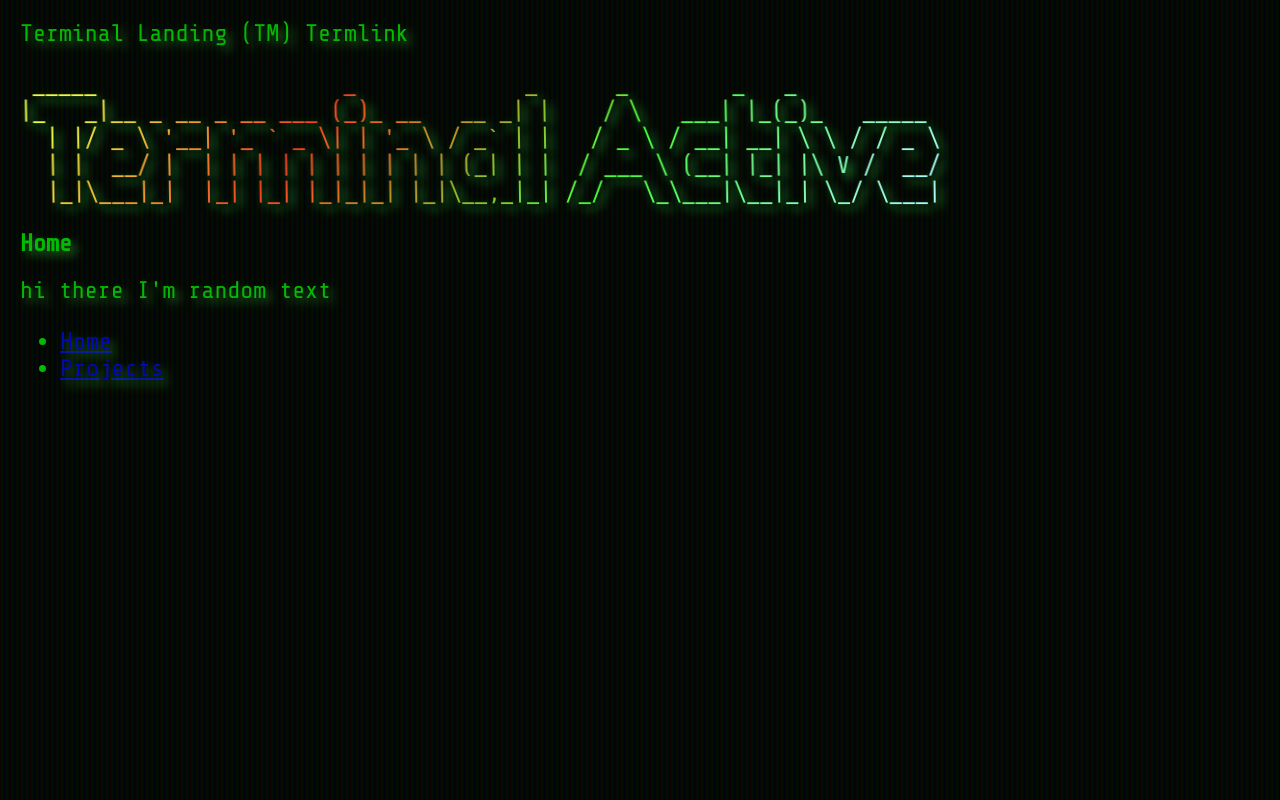
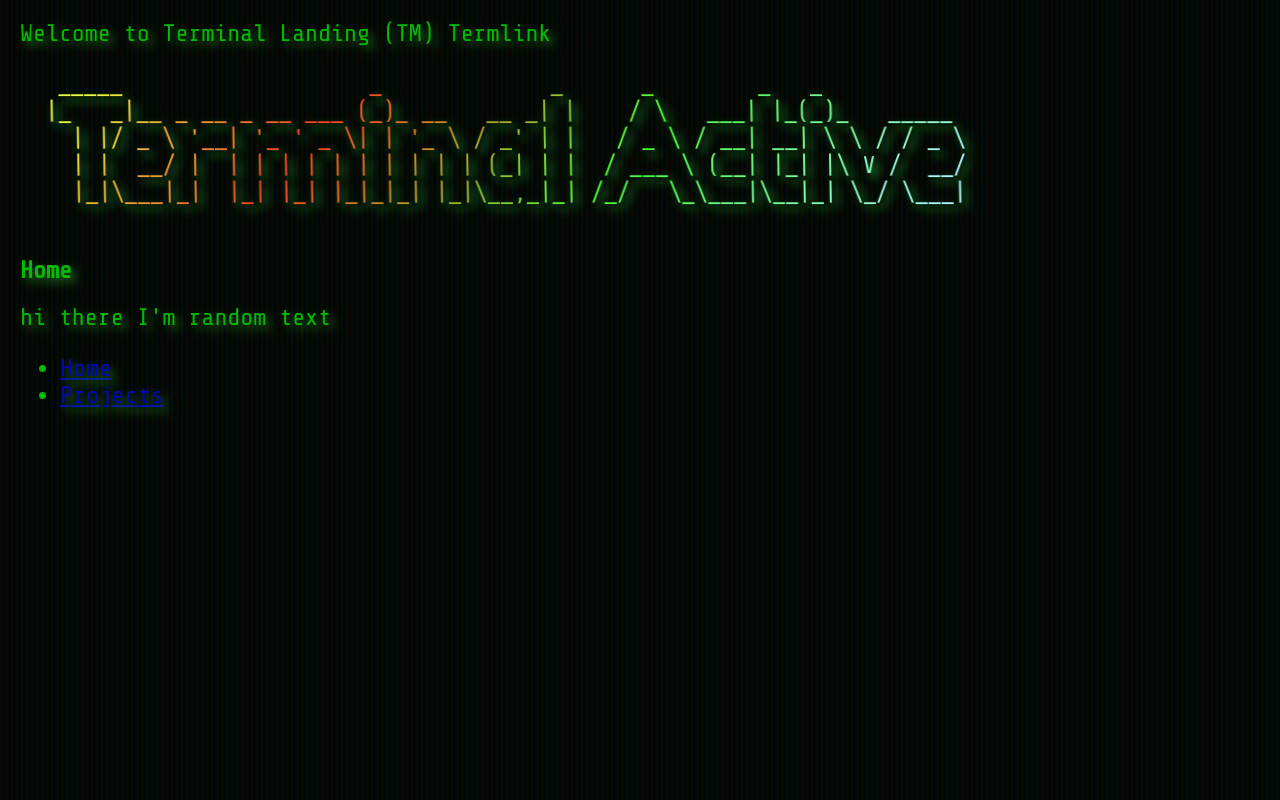
Before and after one commit to arthvadrr/terminal-landing, a React (Create React App) app: page / in a window 1280 px wide. Built offline with nearby package versions, Linux system fonts and the light colour scheme; the HTML template or start-up script is replaced by a standard one.

Commit message:
created animated text printer

```diff
--- a/src/App.scss
+++ b/src/App.scss
@@ -54,3 +54,7 @@
   from {transform: skew(120deg); filter: blur(10px)}
   to {transform: skew(0); filter: blur(0)}
 }
+
+pre {
+  white-space: pre-wrap;
+}
--- a/src/components/Header/Header.js
+++ b/src/components/Header/Header.js
@@ -1,24 +1,40 @@
+import { useState, useEffect } from 'react';
 import typeText from '../../scripts/typeText';
 import './Header.scss';
 
 const Header = () => {
+  const [loaderArr, setLoaderArr] = useState('......'.split(''))
+  const [loader, setLoader] = useState('Loading.')
+  const [asciiArr, setAsciiArr] = useState(`   _____                   _             _      _        _   _
+  |_   _|__ _ __ _ __ ___ (_)_ __   __ _| |    / \\   ___| |_(_)_   _____
+    | |/ _ \\ '__| '_ ' _ \\| | '_ \\ / _' | |   / _ \\ / __| __| \\ \\ / / _ \\
+    | |  __/ |  | | | | | | | | | | (_| | |  / ___ \\ (__| |_| |\\ V /  __/
+    |_|\\___|_|  |_| |_| |_|_|_| |_|\\__,_|_| /_/   \\_\\___|\\__|_| \\_/ \\___|
+ `.split(''))
+  const [welcomeArr, setWelcomeArr] = useState('Welcome to Terminal Landing (TM) Termlink'.split(''));
+  const [welcome, setWelcome] = useState('');
+  const [ascii1, setAscii1] = useState('')
+
+  useEffect(() => {
+    typeText(loader, setLoader, loaderArr, setLoaderArr, 300)
+
+    if (loaderArr.length === 0) {
+      setLoader('')
+      typeText(welcome, setWelcome, welcomeArr, setWelcomeArr, 5)
+    }
+
+    if (welcomeArr.length === 0) {
+      typeText(ascii1, setAscii1, asciiArr, setAsciiArr, 0.5)
+    }
+  })
+
   return (
     <header className="App-header">
-      <div className="crt-on">{typeText('Welcome to', 200)}<span className="uppercase-text">Terminal Landing</span> (TM) Termlink</div>
+      <div>{loader}</div>
+      <div className="crt-on">{welcome}</div>
       <div className="ascii-art">
-      <pre className="crt-on">
-&nbsp;_____                   _             _      _        _   _           <br/>
-|_   _|__ _ __ _ __ ___ (_)_ __   __ _| |    / \   ___| |_(_)_   _____ <br/>
-&nbsp;&nbsp;| |/ _ \ '__| '_ ` _ \| | '_ \ / _` | |   / _ \ / __| __| \ \ / / _ \<br/>
-&nbsp;&nbsp;| |  __/ |  | | | | | | | | | | (_| | |  / ___ \ (__| |_| |\ V /  __/<br/>
-&nbsp;&nbsp;|_|\___|_|  |_| |_| |_|_|_| |_|\__,_|_| /_/   \_\___|\__|_| \_/ \___|<br/>
-
-
-
-
-
-</pre>
-</div>
+        <pre className="crt-on">{ascii1}</pre>
+      </div>
     </header>
   );
 }
--- a/src/scripts/typeText.js
+++ b/src/scripts/typeText.js
@@ -1,5 +1,14 @@
-const typeText = (text, speed) => {
+const sleep = time => new Promise(res => setTimeout(res, time));
 
+async function typeText(state, setState, arr, setArr, speed) {
+    await sleep(speed); // MUST come first (before re-render)
+
+    const shallowArr = [...arr];
+
+    if (shallowArr.length > 0) {
+        setState(state + shallowArr.shift());
+        setArr(shallowArr);
+    }
 }
 
 export default typeText;
```
